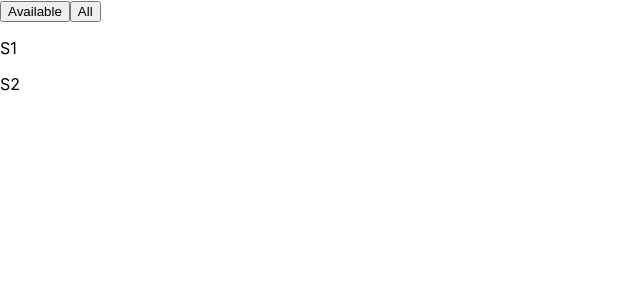
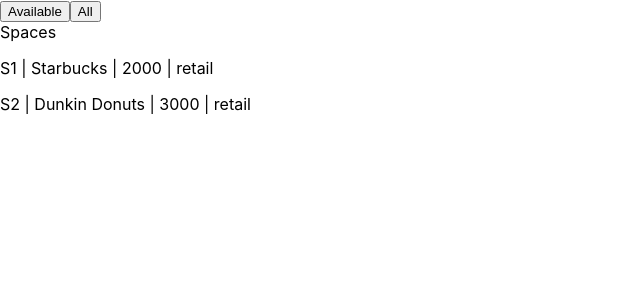
Before and after one commit to amw-zero/table-testing, a React (Create React App) app: page / in a window 1280 px wide. Shown: the top 300 px of the page, without its empty margins (0-640 px from the left). Built offline with nearby package versions, Linux system fonts and the light colour scheme.

Commit message:
Display all info

```diff
--- a/src/App.js
+++ b/src/App.js
@@ -32,7 +32,8 @@
     <button onClick={_ => nextPage()}>All</button>
     {isLoading ? "Loading" : null}
     <div>
-      { !isLoading &&  spaces.map(e => <p key={e.suite}>{e.suite}</p>) }
+      Spaces
+      { !isLoading &&  spaces.map(e => <p key={e.suite}>{`${e.suite} | ${e.tenant} | ${e.size} | ${e.type}`}</p>) }
     </div>
   </>;
 }
```
